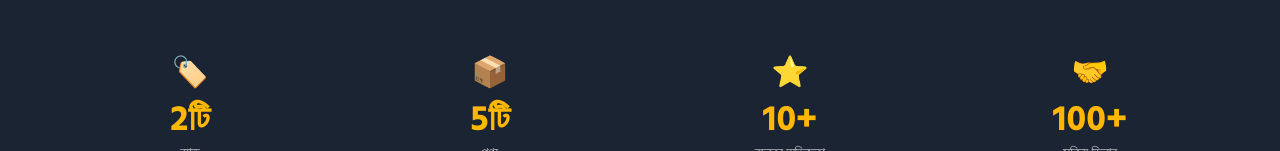
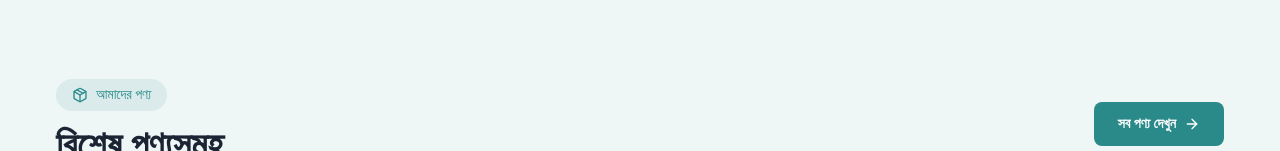
Before and after one commit to nahidrajbd/chamok-fish, a React (Vite) app: page / in a window 1280 px wide. Shown: the part 801-952 px from the top of the page. Built offline with nearby package versions, Linux system fonts and the light colour scheme; no server answers.

Commit message:
cleaned up 4

```diff
--- a/src/pages/HomePage.tsx
+++ b/src/pages/HomePage.tsx
@@ -1,6 +1,6 @@
 import { Helmet } from 'react-helmet-async';
 import HeroSection from '@/components/sections/HeroSection';
-import StatsBar from '@/components/sections/StatsBar';
+
 import FeaturedProducts from '@/components/sections/FeaturedProducts';
 import WhyChamakSection from '@/components/sections/WhyChamak';
 import AboutSnapshot from '@/components/sections/AboutSnapshot';
@@ -22,7 +22,7 @@ export default function HomePage() {
             </Helmet>
 
             <HeroSection />
-            <StatsBar />
+
             <FeaturedProducts />
             <WhyChamakSection />
             <AboutSnapshot />
```
